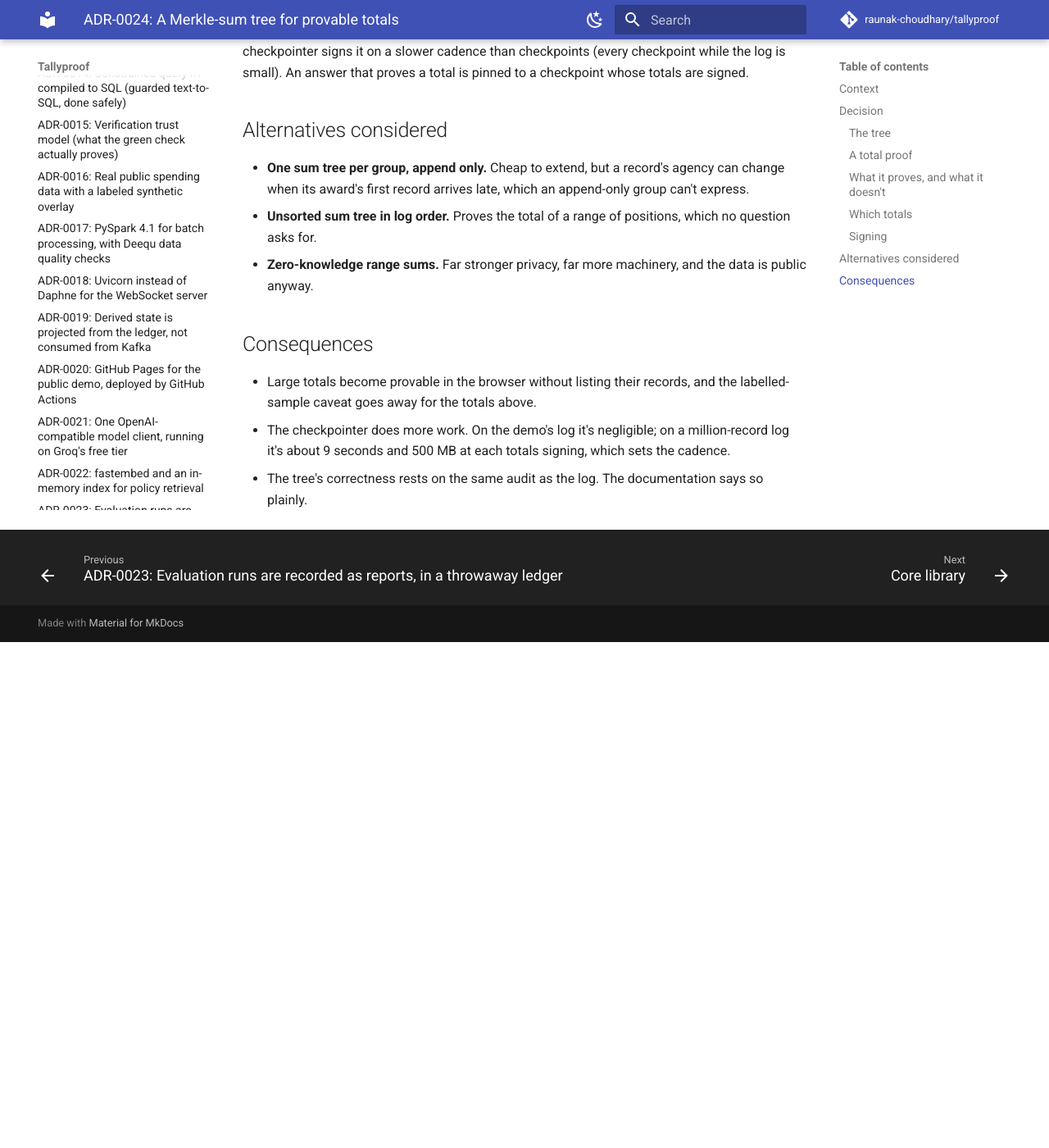
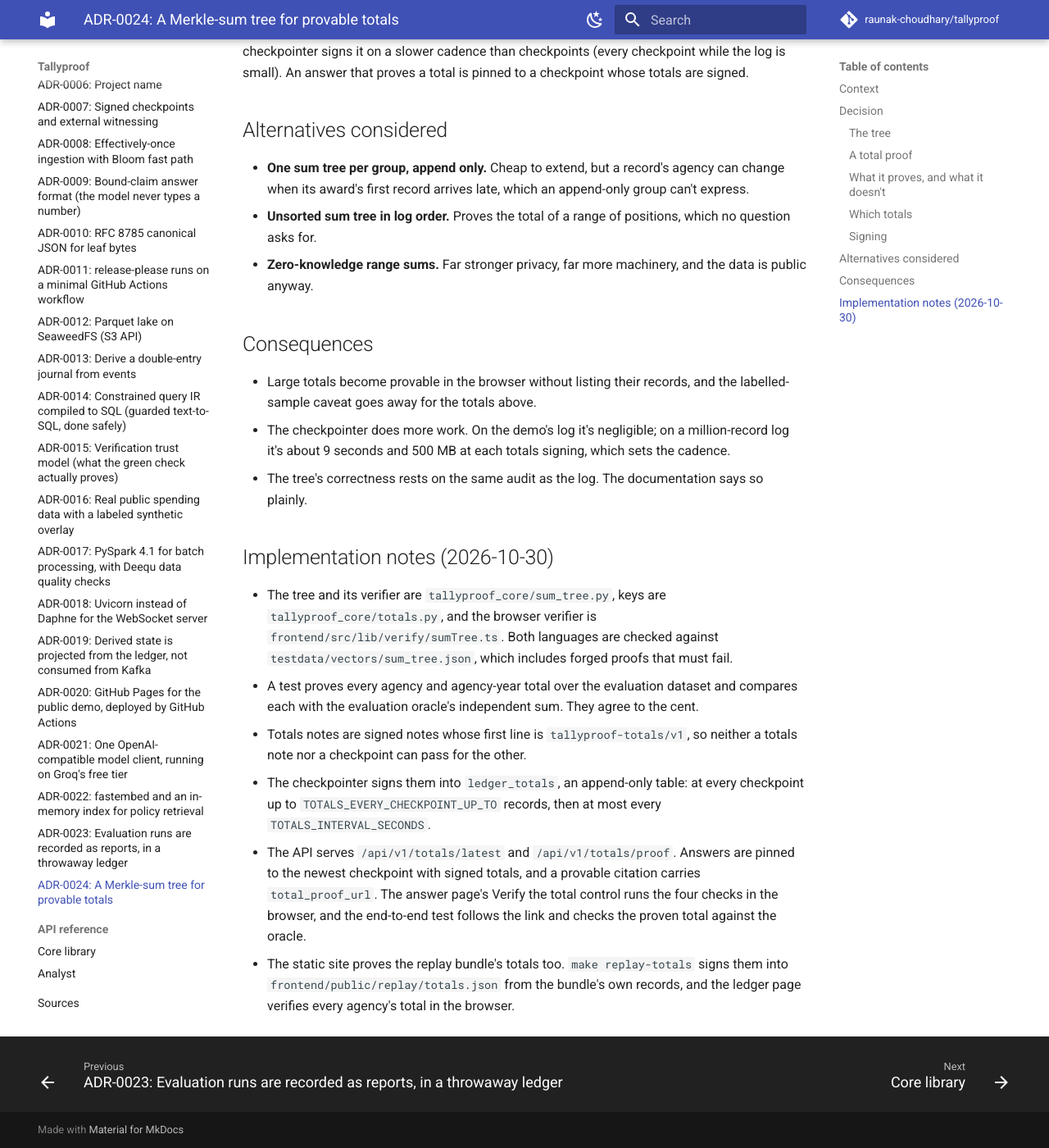
Before and after one commit to raunak-choudhary/tallyproof, an MkDocs documentation site: the page built from docs/adr/0024-merkle-sum-tree-for-provable-totals.md, in a window 1280 px wide and 1400 px high, scrolled down 1967 px. Shown: the whole window at 82% size. Built offline with MkDocs 1.6.1 and Material for MkDocs 9.7.7, drawn with Linux system fonts in a browser that asks for light colours; comment, search, counter and statistics services are not loaded; before the commit the page ends 2750 px from its top, so only the background shows below that.

Commit message:
docs: close the sampled-totals limitation
Totals over an entity, an agency, or an agency and fiscal year are now
proven whole. The limitations row, the API table, the threat model, the
runbook, ADR-0024's implementation notes, and the how-it-works table
say so, and say which totals still cite a labelled sample.

````diff
--- a/docs/adr/0024-merkle-sum-tree-for-provable-totals.md
+++ b/docs/adr/0024-merkle-sum-tree-for-provable-totals.md
@@ -52,3 +52,12 @@
 - Large totals become provable in the browser without listing their records, and the labelled-sample caveat goes away for the totals above.
 - The checkpointer does more work. On the demo's log it's negligible; on a million-record log it's about 9 seconds and 500 MB at each totals signing, which sets the cadence.
 - The tree's correctness rests on the same audit as the log. The documentation says so plainly.
+
+## Implementation notes (2026-10-30)
+
+- The tree and its verifier are `tallyproof_core/sum_tree.py`, keys are `tallyproof_core/totals.py`, and the browser verifier is `frontend/src/lib/verify/sumTree.ts`. Both languages are checked against `testdata/vectors/sum_tree.json`, which includes forged proofs that must fail.
+- A test proves every agency and agency-year total over the evaluation dataset and compares each with the evaluation oracle's independent sum. They agree to the cent.
+- Totals notes are signed notes whose first line is `tallyproof-totals/v1`, so neither a totals note nor a checkpoint can pass for the other.
+- The checkpointer signs them into `ledger_totals`, an append-only table: at every checkpoint up to `TOTALS_EVERY_CHECKPOINT_UP_TO` records, then at most every `TOTALS_INTERVAL_SECONDS`.
+- The API serves `/api/v1/totals/latest` and `/api/v1/totals/proof`. Answers are pinned to the newest checkpoint with signed totals, and a provable citation carries `total_proof_url`. The answer page's Verify the total control runs the four checks in the browser, and the end-to-end test follows the link and checks the proven total against the oracle.
+- The static site proves the replay bundle's totals too. `make replay-totals` signs them into `frontend/public/replay/totals.json` from the bundle's own records, and the ledger page verifies every agency's total in the browser.
--- a/docs/backend-design.md
+++ b/docs/backend-design.md
@@ -293,10 +293,12 @@
 | GET | `/api/v1/checkpoints/{tree_size}` | The checkpoint signed at one tree size |
 | GET | `/api/v1/consistency?first={size}&second={size}` | Proof that the second checkpoint extends the first |
 | GET | `/api/v1/batches/{batch_id}/consistency` | Proof that a batch's checkpoint extends the one before it; 409 for the first batch |
+| GET | `/api/v1/totals/latest` | The newest signed Merkle-sum tree root and the checkpoint it covers ([ADR-0024](adr/0024-merkle-sum-tree-for-provable-totals.md)) |
+| GET | `/api/v1/totals/proof?entity=&agency=&fiscal_year=&tree_size=` | Proof of one total against signed totals, without its records: `entity` is `obligations` or `outlays`; a fiscal year needs an agency |
 | GET | `/api/v1/reconciliation/breaks` | Breaks in the order found, filterable by `break_type` and `award_key` |
 | GET | `/api/v1/reconciliation/breaks/{break_id}` | One break and the events involved, with their roles |
-| POST | `/api/v1/queries` | Ask the analyst a question (`{"question": "..."}`). Answered as of the newest checkpoint, or refused with a code and a reason. Throttled per client by `API_THROTTLE_ANON_QUERIES`, with an IPv6 client counted as its /64. Answers 503 with `Retry-After` when every answering slot in the process is taken |
-| GET | `/api/v1/answers/{answer_id}` | A stored answer: text with values filled in, each value's meaning and citation, the filter in words, and every cited event with its proof URL pinned to the answer's checkpoint |
+| POST | `/api/v1/queries` | Ask the analyst a question (`{"question": "..."}`). Answered as of the newest checkpoint with signed totals (the newest checkpoint while the log is small), or refused with a code and a reason. Throttled per client by `API_THROTTLE_ANON_QUERIES`, with an IPv6 client counted as its /64. Answers 503 with `Retry-After` when every answering slot in the process is taken |
+| GET | `/api/v1/answers/{answer_id}` | A stored answer: text with values filled in, each value's meaning and citation, the filter in words, and every cited event with its proof URL pinned to the answer's checkpoint. A citation whose total can be proven as a whole also has `total_proof_url` |
 | GET | `/healthz` | Liveness, no dependencies |
 | GET | `/readyz` | Checks the database and the broker; 503 names whichever is down |
 
--- a/docs/limitations.md
+++ b/docs/limitations.md
@@ -37,7 +37,7 @@
 |---|---|---|---|---|
 | The model is Groq's free tier running `openai/gpt-oss-120b`, paced at a few requests a minute | Free, and enough for one full evaluation a day; Gemini's free tier allowed 20 requests a day | Any provider that serves the OpenAI chat protocol, or a dedicated endpoint, with a budget per team | Five `LLM_*` settings; no code | Amazon Bedrock, or the provider's API, with the response cache in ElastiCache |
 | Live evaluations run weekly, not nightly, and a run of every question spans three nights | The free tier allows 1,000 requests and 200,000 tokens a day per model; one full run needs about 500,000 tokens | Nightly, and on every release | A paid tier (a full run costs cents), or a provider with a larger free allowance | The same schedule on a paid tier |
-| A total built from more than 1,000 records (`DB_ANALYST_MAX_ROWS`) is answered in full, but its citation lists only the first 1,000 records in log order, labelled with how many the total covers. On the full ledger that's most agency totals | Citing fifty thousand records in one answer isn't useful in a browser | A Merkle-sum tree proves a total without listing the records | Planned as the provable-totals work; the sample label goes away | No change |
+| A total over an entity, an agency, or an agency and fiscal year is proven as a whole by a signed Merkle-sum tree, in the browser, without its records ([ADR-0024](adr/0024-merkle-sum-tree-for-provable-totals.md)). A total filtered any other way (by industry code, or by year across all agencies) still cites the first 1,000 records (`DB_ANALYST_MAX_ROWS`), labelled with how many it covers | The tree's key order decides which totals form one contiguous run | Proofs for any filter | A second tree with another key order per extra shape; each is a few seconds to build per million records | No change |
 | The regulation index is built in memory from the FAR leaves at startup | 700 chunks need no vector database | Chunks and vectors in the database, refreshed as new editions publish | The pgvector extension is already in the image; add the table and the query | Aurora PostgreSQL with pgvector |
 | Each question is answered within its HTTP request, about 30 seconds at the median, by two web workers locally | The model's latency on a free tier | Concurrent requests behind an in-flight cap and a per-address token budget, with answers cached by question and checkpoint | Both limits exist (`ANALYST_MAX_INFLIGHT`, `ANALYST_PER_IP_DAILY_TOKENS`), counted per process; a shared cache makes the budget global, and a faster provider shortens the wait | ECS with more tasks; Bedrock provisioned throughput if needed |
 
--- a/docs/runbook.md
+++ b/docs/runbook.md
@@ -145,6 +145,8 @@
 
 This writes a signed bundle to `frontend/public/replay/`, with a manifest listing the SHA-256 of every file.
 
+`make replay-totals` then signs the bundle's totals: it reads the bundle's own records, builds the Merkle-sum tree, signs its root with the release key, and writes `totals.json` with a proof for every entity and agency. The ledger page checks each one in the browser. It never changes the bundle's log, so the witnessed checkpoint stays valid.
+
 ## Verify the witness data
 
 ```bash
--- a/docs/threat-model.md
+++ b/docs/threat-model.md
@@ -87,6 +87,10 @@
 ### Checking a citation in the browser
 
 The Verify button checks more than the proof itself. The record must be the event the answer cited, its proof must be for the cited leaf, and the checkpoint must be the one the answer was pinned to; a valid proof for anything else fails. For a quoted passage, the quoted text must appear in the record's own text. Each check's result belongs to one answer, so a new answer never shows an earlier answer's result.
+
+### Checking a total in the browser
+
+A proven total is checked against a signed Merkle-sum tree root: the note must be signed by the pinned key and be for the answer's checkpoint, the proof must rebuild that root while every join's sums, counts, and key order add up, and the total and count the answer shows must be the ones the proof gives. A record left out of a total, or slipped into one, fails. What the proof can't show is that the signed tree was built honestly from the log. That is checked the way the log is: the tree is a pure function of a checkpoint's records, so anyone with the log can rebuild it and compare roots ([ADR-0024](adr/0024-merkle-sum-tree-for-provable-totals.md)).
 
 ### Tampering and signing keys
 
````
Also changed, not shown: 1 other file.
